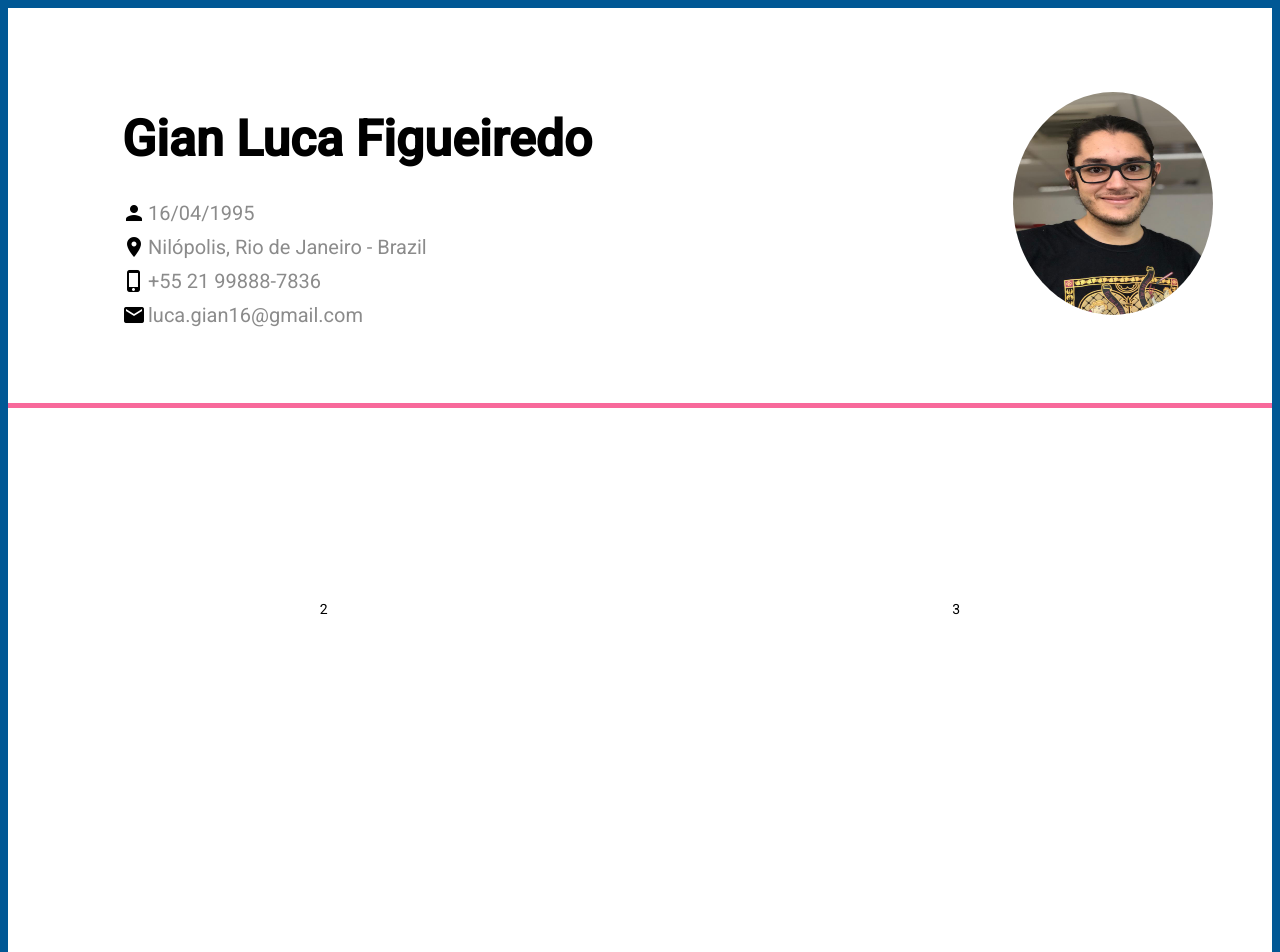
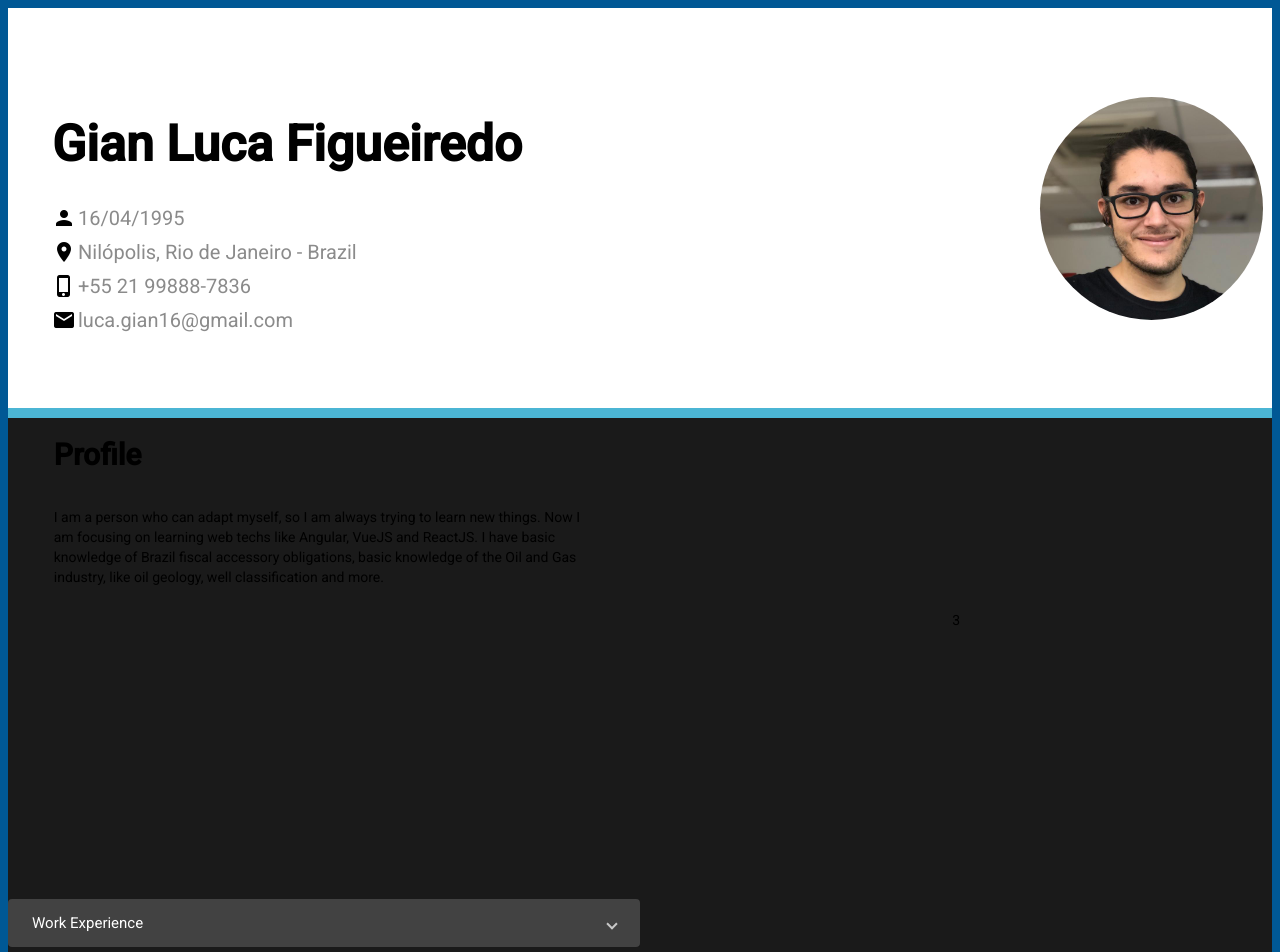
Before and after one commit to luca16s/luca16s.github.io, an Angular app: page / in a window 1280 px wide. Shown: the top 952 px of the page. Built offline with nearby package versions, Linux system fonts and the light colour scheme.

Commit message:
- Incluir nova forma de se mostrar a foto
- Incluir componente de profile
- Incluir componente de Work-Experience

```diff
--- a/src/app/app.component.html
+++ b/src/app/app.component.html
@@ -1,28 +1,34 @@
 <div class="container">
-  <mat-grid-list cols="2" rowHeight="400px">
-    <mat-grid-tile colspan="2">
-      <app-header class="header"></app-header>
+  <div class="header">
+    <mat-grid-list cols="1" rowHeight="400px">
+      <mat-grid-tile>
+        <app-header></app-header>
       </mat-grid-tile>
-    <mat-grid-tile>
-      2
+    </mat-grid-list>
+  </div>
+  <div class="content">
+    <mat-grid-list cols="2" rowHeight="100px">
+      <mat-grid-tile rowspan="2" class="profile">
+        <app-profile></app-profile>
       </mat-grid-tile>
-    <mat-grid-tile>
+      <mat-grid-tile rowspan="4" >
         3
       </mat-grid-tile>
-    <mat-grid-tile>
-      4
+      <mat-grid-tile rowspan="6" class="workExperience">
+        <app-work-experience></app-work-experience>
       </mat-grid-tile>
-    <mat-grid-tile>
+      <mat-grid-tile rowspan="4" >
         5
       </mat-grid-tile>
-    <mat-grid-tile>
+      <mat-grid-tile rowspan="4" >
         6
       </mat-grid-tile>
-    <mat-grid-tile>
+      <mat-grid-tile rowspan="4" >
         7
       </mat-grid-tile>
-    <mat-grid-tile colspan="2">
+      <mat-grid-tile colspan="2" rowspan="4" >
         8
       </mat-grid-tile>
     </mat-grid-list>
   </div>
+</div>
--- a/src/app/app.component.scss
+++ b/src/app/app.component.scss
@@ -1,10 +1,18 @@
 .container {
-  background-color: #FFFFFF;
   width: 1468px;
   height: 2077px;
 }
 
 .header {
   width: 100%;
-  border-bottom: 10px solid #F8699B;
+  background-color: #FFFFFF;
+  border-bottom: 10px solid #4BB5D4;
 }
+
+.content {
+  background-color: #1A1A1A;
+}
+
+.profile {
+  height: 300px;
+}
--- a/src/app/components/header/header.component.html
+++ b/src/app/components/header/header.component.html
@@ -29,10 +29,8 @@
       luca.gian16@gmail.com
     </span>
   </div>
-  <div class="verticalSpace horizontalSpace"></div>
   <div class="fotoContainer">
-    <img src="../../../assets/me.jpg"
-         class="foto"
-         alt="Foto Gian Luca Figueiredo">
+    <div id="foto">
+    </div>
   </div>
 </div>
--- a/src/app/components/header/header.component.scss
+++ b/src/app/components/header/header.component.scss
@@ -32,16 +32,8 @@ h1 {
   align-items: flex-start;
   justify-content: first baseline;
   flex-direction: column;
-  padding-left: 114px;
-  padding-top: 120px;
-}
-
-.horizontalSpace {
-  width: 226px;
-}
-
-.verticalSpace {
-  height: 400px;
+  margin-left: 100px;
+  margin-top: 120px;
 }
 
 .fotoContainer {
@@ -49,12 +41,14 @@ h1 {
   height: 400px;
   display: flex;
   align-items: center;
-  padding-right: 30px;
+  margin-right: 30px;
 }
 
-.foto {
+#foto {
+  width: 223px;
+  height: 223px;
   border-radius: 55%;
-  padding: 5px;
-  width: 200px;
-  height: 223px;
+  margin-left: 50px;
+  background:url(../../../assets/me.jpg) center top;
+  background-size: cover;
 }
--- /dev/null
+++ b/src/app/components/profile/profile.component.html
@@ -0,0 +1,10 @@
+<div>
+  <h1>
+    Profile
+  </h1>
+  <p>
+    I am a person who can adapt myself, so I am always trying to learn new things.
+    Now I am focusing on learning web techs like Angular, VueJS and ReactJS.
+    I have basic knowledge of Brazil fiscal accessory obligations, basic knowledge of the Oil and Gas industry, like oil geology, well classification and more.
+  </p>
+</div>
--- /dev/null
+++ b/src/app/components/profile/profile.component.scss
@@ -0,0 +1,18 @@
+div {
+  display: flex;
+  align-items: flex-start;
+  justify-content: first baseline;
+  flex-direction: column;
+}
+
+p {
+  width: 540px;
+  margin-top: 20px;
+}
+
+h1 {
+  text-decoration: solid;
+  text-transform: capitalize;
+  font-weight: bold;
+  font-size: 30px;
+}
--- /dev/null
+++ b/src/app/components/profile/profile.component.ts
@@ -0,0 +1,15 @@
+import { Component, OnInit } from '@angular/core';
+
+@Component({
+  selector: 'app-profile',
+  templateUrl: './profile.component.html',
+  styleUrls: ['./profile.component.scss']
+})
+export class ProfileComponent implements OnInit {
+
+  constructor() { }
+
+  ngOnInit() {
+  }
+
+}
--- /dev/null
+++ b/src/app/components/work-experience/work-experience.component.html
@@ -0,0 +1,35 @@
+<div>
+  <mat-expansion-panel (opened)="panelOpenState = true" (closed)="panelOpenState = false">
+    <mat-expansion-panel-header>
+      <mat-panel-title>
+        Work Experience
+      </mat-panel-title>
+    </mat-expansion-panel-header>
+    <!-- Content -->
+    <mat-expansion-panel  (opened)="panelOpenState = true" (closed)="panelOpenState = false">
+      <mat-expansion-panel-header>
+        <mat-panel-title>
+          <span>
+            <mat-icon>
+              date_range
+            </mat-icon>
+            06/2018 - Present
+          </span>
+        </mat-panel-title>
+        <mat-panel-description>
+          <span>
+            <mat-icon class="material-icons-outlined">
+              location_on
+            </mat-icon>
+            Rio de Janeiro, Rio de Janeiro - Brazil
+          </span>
+        </mat-panel-description>
+      </mat-expansion-panel-header>
+      <p>
+        Developing .NET Framework applications with WinForms.
+        I've started using Subversion as the main code versioning tool, and later helped migrate codebase to git.
+        More precisely, I act as a developer in a decision support system for the Oil and Gas industry, where the main focus is to optimize the allocation of Offshore Drilling Rigs and PLSV (Pipe-laying ships) to deep water exploration camps.
+      </p>
+    </mat-expansion-panel>
+  </mat-expansion-panel>
+</div>
--- /dev/null
+++ b/src/app/components/work-experience/work-experience.component.scss
@@ -0,0 +1,24 @@
+div {
+  width: 100%;
+  display: flex;
+  justify-content: center;
+  align-items: flex-start;
+  overflow: hidden;
+}
+
+mat-expansion-panel {
+  display: flex;
+  flex-direction: column;
+  justify-content: space-between;
+}
+
+span {
+  display: flex;
+  justify-content: center;
+  align-items: center;
+  font-weight: normal;
+}
+
+mat-icon {
+  padding-right: 5px;
+}
--- /dev/null
+++ b/src/app/components/work-experience/work-experience.component.ts
@@ -0,0 +1,15 @@
+import { Component, OnInit } from '@angular/core';
+
+@Component({
+  selector: 'app-work-experience',
+  templateUrl: './work-experience.component.html',
+  styleUrls: ['./work-experience.component.scss']
+})
+export class WorkExperienceComponent implements OnInit {
+
+  constructor() { }
+
+  ngOnInit() {
+  }
+  panelOpenState = false;
+}
--- a/src/index.html
+++ b/src/index.html
@@ -2,7 +2,7 @@
 <html lang="en">
 <head>
   <meta charset="utf-8">
-  <title>Gian Figueiredo</title>
+  <title>Gian Figueiredo - Curriculum</title>
   <base href="/">
   <meta name="viewport" content="width=device-width, initial-scale=1">
   <link rel="icon" type="image/x-icon" href="favicon.ico">
```
Also changed, not shown: src/app/app.module.ts (+9 -1 lines), 2 other files (tests, documents, lock files or other folders). Lines whose indentation alone changed are shown as unchanged.
